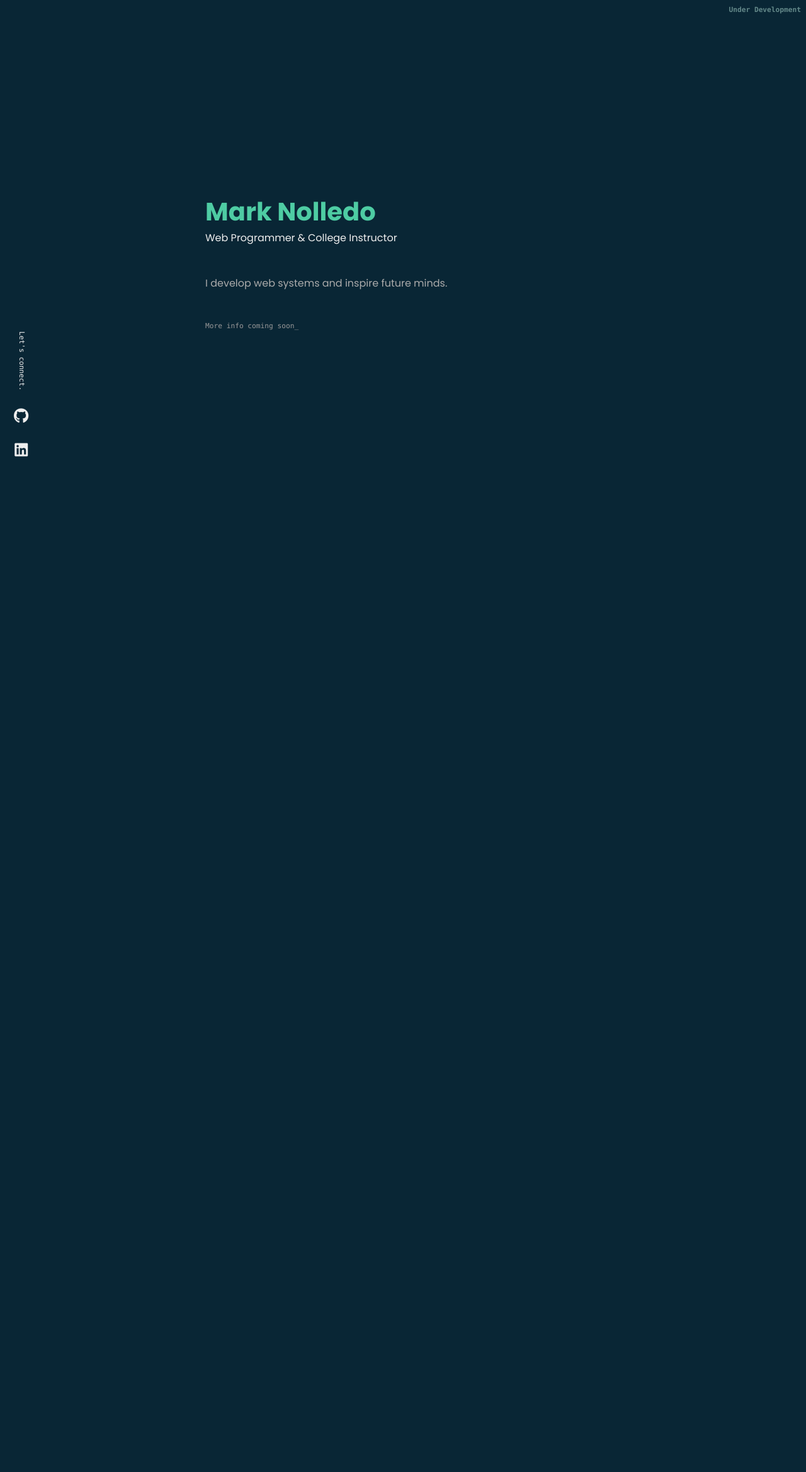
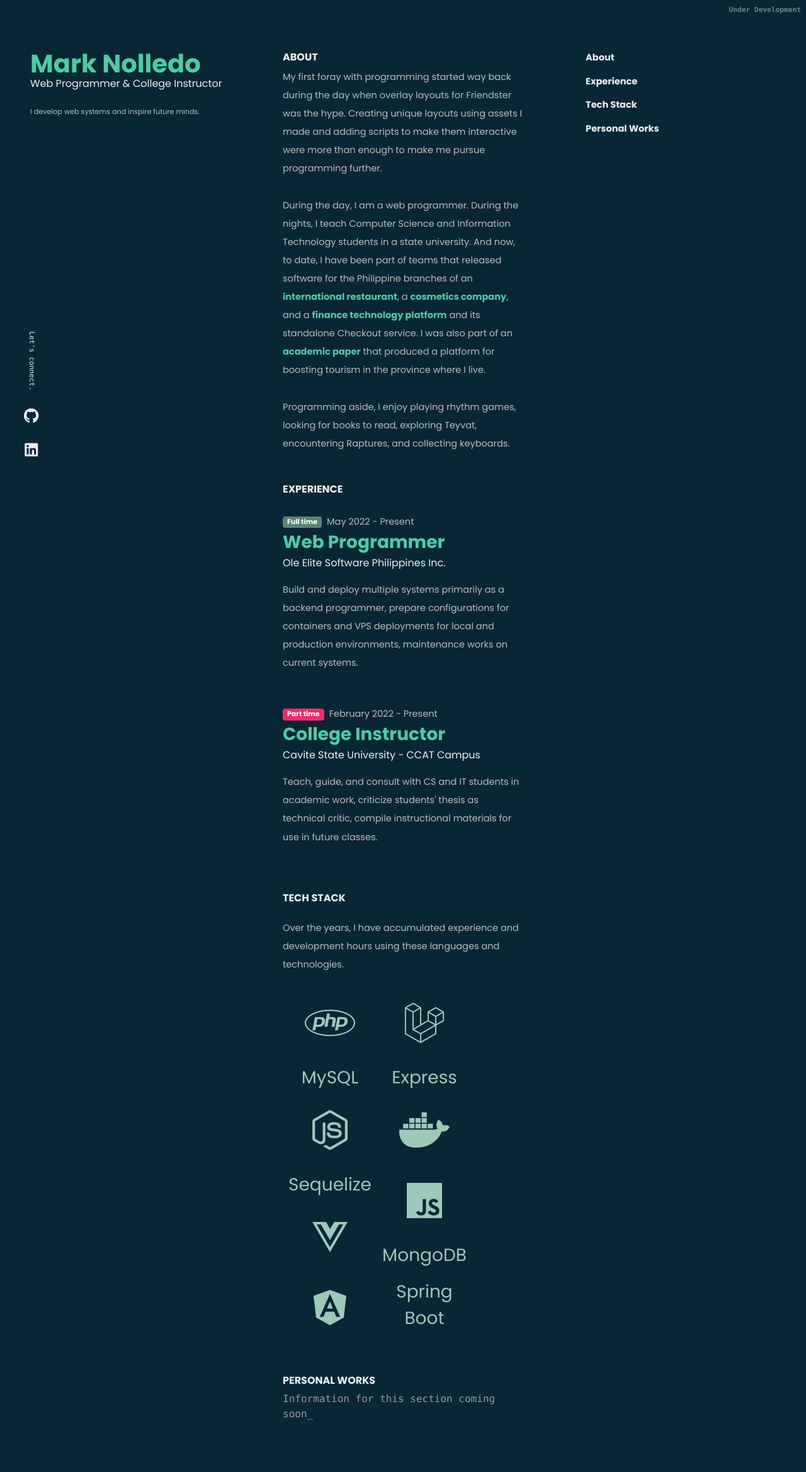
Before and after one commit to Mespeon/mrkn, a PHP site: page / in a window 1280 px wide. Shown: the whole page at 63% size. Before the commit the page ends 725 px from the top, so only its background shows below. Run offline with PHP 8.4, Linux system fonts and the light colour scheme.

Commit message:
- updated index file to include new content - updated multiple CSS files - added new CSS and script

```diff
--- a/assets/css/colors.css
+++ b/assets/css/colors.css
@@ -8,13 +8,20 @@
     --text-custom-secondary: #93b1a6;
     --text-custom-tertiary: #9ec8b9;
     --text-custom-light: #4ecca3;
+    --text-custom-light-complementary: #ef2b6b;
     --text-custom-dark: #183d3d;
     --text-custom-gray: #393e46;
     --text-custom-lightgray: #ababab;
     --text-custom-midgray: #999999;
     --text-custom-white: #eeeeee;
+    --text-custom-white-lower: #bcbcbc;
     /* Custom Colors */
     --steel-teal: #638889;
+    --mint-jelly: #4ecca3;
+    --cherry: #ef2b6b;
+    /* Custom Colors with Transparency */
+    --trans-mint-jelly: rgba(78, 204,163, 0.5);
+    --trans-cherry: rgba(239, 43, 107, 0.25);
 }
 
 .custom-bg-dark {
@@ -27,6 +34,10 @@
 
 .custom-bg-dark-gray {
     background-color: var(--bg-custom-dark-gray) !important;
+}
+
+.custom-bg-mint-jelly-transparency {
+    background-color: rgba(78, 204, 163, 0.5) !important;
 }
 
 .custom-text-primary {
@@ -43,6 +54,10 @@
 
 .custom-text-light {
     color: var(--text-custom-light) !important;
+}
+
+.custom-text-light-complementary {
+    color: var(--text-custom-light-complementary) !important;
 }
 
 .custom-text-dark {
@@ -65,6 +80,10 @@
     color: var(--text-custom-white) !important;
 }
 
+.custom-text-white-lower {
+    color: var(--text-custom-white-lower) !important;
+}
+
 .custom-color-steel-teal {
     color: var(--steel-teal) !important;
 }
--- a/assets/css/main.css
+++ b/assets/css/main.css
@@ -1,4 +1,5 @@
 @import url('https://fonts.googleapis.com/css2?family=Poppins:wght@100;300;400;600;700;800&display=swap');
+@import url('masonry.css');
 @import url('colors.css');
 @import url('text.css');
 
@@ -33,3 +34,54 @@ body {
     writing-mode: vertical-lr;
     text-orientation: sideways;
 }
+
+a.custom-link {
+    transition-duration: 0.25s;
+}
+
+a.custom-link:hover {
+    color: var(--text-custom-light-complementary) !important;
+}
+
+.experience-card {
+    transition-duration: 1s;
+    transition-timing-function: cubic-bezier(0.075, 0.82, 0.165, 1);
+    transform-origin: center;
+}
+
+.experience-card:hover {
+    /* padding: 1rem; */
+    background-color: var(--trans-cherry);
+    border: 1px solid var(--cherry);
+    border-radius: 0.5rem;
+    cursor: pointer;
+}
+
+.active {
+    font-weight: bold;
+    color: var(--mint-jelly) !important;
+}
+
+.fixed-nav-item a {
+    color: var(--text-custom-white);
+    transition-duration: 0.5s;
+    transition-timing-function: cubic-bezier(0.075, 0.82, 0.165, 1);
+    transform-origin: center;
+    text-decoration: none !important;
+}
+
+.fixed-nav-item a:hover {
+    color: var(--text-custom-light-complementary) !important;
+}
+
+.custom-steel-teal-pill {
+    background-color: var(--text-custom-primary) !important;
+}
+
+.custom-cherry-pill {
+    background-color: var(--cherry) !important;
+}
+
+#content-bar-container:last-child {
+    margin-bottom: 5rem;
+}
--- /dev/null
+++ b/assets/css/masonry.css
@@ -0,0 +1,13 @@
+/* .masonry-grid-item {
+    width: 150px;
+} */
+
+.masonry-grid-sizer,
+.masonry-grid-item {
+    display: flex;
+    flex-direction: row;
+    flex-wrap: wrap;
+    align-items: center;
+    justify-content: center;
+    width: 150px;
+}
--- a/assets/css/text.css
+++ b/assets/css/text.css
@@ -2,6 +2,8 @@
     --custom-fs-base: 1rem;
     --custom-fs-micro: calc(var(--custom-fs-base) * 0.7);
     --custom-fs-nano: calc(var(--custom-fs-base) * 0.6);
+    --custom-fs-double: calc(var(--custom-fs-base) * 4);
+    --custom-fs-quarter-rem: calc(var(--custom-fs-base) / 1.1);
 }
 
 .custom-icon-sm {
@@ -19,3 +21,11 @@
 .custom-fs-nano {
     font-size: var(--custom-fs-nano) !important;
 }
+
+.custom-fs-double {
+    font-size: var(--custom-fs-double) !important;
+}
+
+.custom-fs-quarter-rem {
+    font-size: var(--custom-fs-quarter-rem) !important;
+}
--- /dev/null
+++ b/assets/js/main.js
@@ -0,0 +1,24 @@
+// Enable tooltips everywhere.
+var tooltipTriggerList = [].slice.call(document.querySelectorAll('[data-bs-toggle="tooltip"]'))
+var tooltipList = tooltipTriggerList.map(function (tooltipTriggerEl) {
+  return new bootstrap.Tooltip(tooltipTriggerEl)
+});
+
+// jQuery block
+$(document).ready(function () {
+    // Initialize Masonry
+    $('.masonry-grid').masonry({
+        itemSelector: '.masonry-grid-item',
+        columnWidth: '.masonry-grid-sizer',
+        percentPosition: false
+    });
+
+    // $('.fixed-nav-item-link').click(e => {
+    //     const target = e.currentTarget;
+    //     // Remove active class from current active button.
+    //     $('.fixed-nav-item-link').removeClass('active');
+
+    //     // Then add the active class to the target.
+    //     $(target).addClass('active');
+    // });
+});
--- a/index.html
+++ b/index.html
@@ -16,15 +16,17 @@
 <body>
     <div class="pancake">
         <header>
-            <!-- To-do: add a responsive header -->
-            <div class="font-monospace float-end custom-color-steel-teal p-2 custom-fs-micro fw-bold">
-                Under Development
+            <div>
+                <!-- To-do: add a responsive header -->
+                <div class="font-monospace float-end custom-color-steel-teal p-2 custom-fs-micro fw-bold">
+                    Under Development
+                </div>
             </div>
         </header>
-        <main class="d-flex flex-wrap align-items-center justify-content-center">
+        <main class="d-flex flex-wrap align-items-center justify-content-center my-5">
             <!-- Connection buttons - hidden on xs/sm breakpoints -->
-            <div class="d-none d-md-block position-absolute bottom-0 start-0">
-                <div class="d-flex flex-column flex-wrap justify-content-center align-items-center fs-5 px-2 py-4">
+            <div class="d-none d-md-block position-fixed bottom-0 start-0">
+                <div class="d-flex flex-column flex-wrap justify-content-center align-items-center fs-5 px-4 py-4">
                     <div class="p-2 font-monospace custom-text-white custom-fs-micro"><span class="vertical-text">Let's connect.</span></div>
                     <div class="p-2">
                         <a href="https://github.com/Mespeon" target="_blank">
@@ -43,8 +45,9 @@
                     <div class="pb-1">&nbsp;</div>
                 </div>
             </div>
-            <div class="container-fluid d-flex flex-wrap align-items-center justify-content-center">
-                <div class="position-relative col-12 col-md-6">
+            <div class="col-12 col-md-6 container-fluid d-flex flex-wrap align-items-start justify-content-center">
+                <!-- Center-aligned main content -->
+                <!-- <div class="position-relative col-12 col-md-6">
                     <div class="position-absolute top-50 start-0 translate-middle-y">
                         <div class="col-12">
                             <div class="text-wrap fs-1 fw-bolder custom-text-light">Mark Nolledo</div>
@@ -52,6 +55,165 @@
                             <div class="text-wrap fs-6 fw-normal custom-text-lightgray mt-5 pe-5 pe-md-0">I develop web systems and inspire future minds.</div>
                             <div class="text-wrap custom-fs-micro fw-normal custom-text-midgray mt-5 font-monospace">More info coming soon_</div>
                         </div>
+                    </div>
+                </div> -->
+                <!-- Nameplate -->
+                <div class="d-none d-xl-block position-fixed start-0 ps-5">
+                    <div class="text-wrap fw-bolder fs-1 custom-text-light lh-1">Mark Nolledo</div>
+                    <div class="text-wrap fs-6 fw-normal custom-text-white">Web Programmer & College Instructor</div>
+                    <div class="text-wrap custom-fs-micro fw-normal custom-text-white-lower mt-4 pe-4 pe-md-0">I develop web systems and inspire future minds.</div>
+                    <!-- <div class="text-wrap custom-fs-micro fw-normal custom-text-midgray mt-5 font-monospace">More info coming soon_</div> -->
+                </div>
+                <div class="d-block d-xl-none col-12 col-lg-8 px-lg-3 ps-3">
+                    <div class="text-wrap fw-bolder fs-1 custom-text-light lh-1">Mark Nolledo</div>
+                    <div class="text-wrap fs-6 fw-normal custom-text-white">Web Programmer & College Instructor</div>
+                    <div class="text-wrap custom-fs-micro fw-normal custom-text-white-lower mt-4 pe-4 pe-md-0">I develop web systems and inspire future minds.</div>
+                    <!-- <div class="text-wrap custom-fs-micro fw-normal custom-text-midgray mt-5 font-monospace">A</div> -->
+                </div>
+                <!-- Navigation -->
+                <div class="d-none d-xl-block position-fixed end-0 pe-4">
+                    <div class="vertical-fixed-nav d-flex flex-col flex-wrap align-items-center justify-content-center text-start custom-fs-quarter-rem">
+                        <div class="fixed-nav-item col-12 mb-3">
+                            <a href="#" class="fixed-nav-item-link fw-bold">About</a>
+                        </div>
+                        <div class="fixed-nav-item col-12 mb-3">
+                            <a href="#experience" class="fixed-nav-item-link fw-bold">Experience</a>
+                        </div>
+                        <div class="fixed-nav-item col-12 mb-3">
+                            <a href="#stack" class="fixed-nav-item-link fw-bold">Tech Stack</a>
+                        </div>
+                        <div class="fixed-nav-item col-12 mb-3">
+                            <a href="#works" class="fixed-nav-item-link fw-bold">Personal Works</a>
+                        </div>
+                    </div>
+                    <!-- <ul class="nav">
+                        <li class="nav-item">
+                            <a class="nav-link ps-0 pe-4" href="#">About</a>
+                        </li> -->
+                        <!-- <li class="nav-item">
+                            <a class="nav-link ps-0 pe-4" href="#techstacks">Tech Stacks</a>
+                        </li> -->
+                        <!-- <li class="nav-item">
+                            <a class="nav-link ps-0 pe-4" href="#experience">Experience</a>
+                        </li>
+                    </ul> -->
+                </div>
+                <!-- Descriptions -->
+                <div id="content-bar-container" class="col-12 col-lg-9 px-0 py-4 px-lg-4 py-md-0 mt-5 mt-xl-0">
+                    <!-- Content -->
+                    <!-- About -->
+                    <div id="about-container" class="col-12 text-wrap px-3">
+                        <h2 id="#" class="custom-text-white fs-6 fw-bold text-uppercase">About</h2>
+                        <p class="custom-fs-quarter-rem custom-text-white-lower text-break lh-lg">
+                            My first foray with programming started way back during the day when overlay layouts for Friendster was the hype. Creating unique layouts using assets I made and adding scripts to make them interactive were more than enough to make me pursue programming further.
+                            <br/><br/>
+                            During the day, I am a web programmer. During the nights, I teach Computer Science and Information Technology students in a state university.
+                            And now, to date, I have been part of teams that released software for the Philippine branches of an <a href="https://tiongbahru.ph/" target="_blank" class="custom-link fw-bold custom-text-light text-decoration-none" data-bs-toggle="tooltip" data-bs-placement="top" title="Tiong Bahru Philippines">international restaurant</a>,
+                            a <a href="https://psphbeauty.com/psph/" target="_blank" class="custom-link fw-bold custom-text-light text-decoration-none" data-bs-toggle="tooltip" data-bs-placement="top" title="PSPH Beauty">cosmetics company</a>,
+                            and a <a href="" class="custom-link fw-bold custom-text-light text-decoration-none" data-bs-toggle="tooltip" data-bs-placement="top" title="Ole Platform">finance technology platform</a> and its standalone Checkout service.
+                            I was also part of an <a href="" class="custom-link fw-bold custom-text-light text-decoration-none" data-bs-toggle="tooltip" data-bs-placement="top" title="Addressing the Business Disruption Through the Development and Pilot Testing of Caviturismo: A Web Portal for Cavite Tourism">academic paper</a> that produced a platform for boosting tourism in the province where I live.
+                            <br/><br/>
+                            Programming aside, I enjoy playing rhythm games, looking for books to read, exploring Teyvat, encountering Raptures, and collecting keyboards.
+                        </p>
+                    </div>
+                    <!-- Experience -->
+                    <div id="experience-container" class="col-12 text-wrap mt-5 px-2">
+                        <h2 id="experience" class="custom-text-white fs-6 fw-bold text-uppercase ms-2">Experience</h2>
+                        <a href="https://oesph.io" class="text-decoration-none" target="_blank">
+                            <div class="experience-card my-4 text-break p-2">
+                                <div class="custom-fs-quarter-rem custom-text-white-lower d-flex align-items-center"><span class="badge custom-steel-teal-pill me-2">Full time</span> May 2022 - Present</div>
+                                <div class="fs-3 fw-bold custom-text-light">Web Programmer</div>
+                                <div class="fs-6 custom-text-white">Ole Elite Software Philippines Inc.</div>
+                                <p class="custom-fs-quarter-rem custom-text-white-lower text-break mt-3 lh-lg">
+                                    Build and deploy multiple systems primarily as a backend programmer, prepare configurations for containers and VPS deployments for local and production environments, maintenance works on current systems.
+                                </p>
+                            </div>
+                        </a>
+                        <a href="https://cvsu-rosario.edu.ph/" class="text-decoration-none" target="_blank">
+                            <div class="experience-card my-4 text-break p-2">
+                                <div class="custom-fs-quarter-rem custom-text-white-lower d-flex align-items-center"><span class="badge custom-cherry-pill me-2">Part time</span> February 2022 - Present</div>
+                                <div class="fs-3 fw-bold custom-text-light">College Instructor</div>
+                                <div class="fs-6 custom-text-white">Cavite State University - CCAT Campus</div>
+                                <p class="custom-fs-quarter-rem custom-text-white-lower text-break mt-3 lh-lg">
+                                    Teach, guide, and consult with CS and IT students in academic work, criticize students' thesis as technical critic, compile instructional materials for use in future classes.
+                                </p>
+                            </div>
+                        </a>
+                    </div>
+                    <!-- Tech Stack -->
+                    <div id="techstack-container" class="col-12 text-wrap mt-5 px-3">
+                        <h2 id="stack" class="custom-text-white fs-6 fw-bold text-uppercase">Tech Stack</h2>
+                        <p class="custom-fs-quarter-rem custom-text-white-lower text-break my-4 lh-lg">
+                            Over the years, I have accumulated experience and development hours using these languages and technologies.
+                        </p>
+                        <div class="masonry-grid">
+                            <div class="masonry-grid-sizer">&nbsp;</div>
+                            <div class="masonry-grid-item custom-fs-double">
+                                <div class="p-2">
+                                    <i class="fa-brands fa-php"></i>
+                                </div>
+                            </div>
+                            <div class="masonry-grid-item custom-fs-double">
+                                <div class="p-2">
+                                    <i class="fa-brands fa-laravel"></i>
+                                </div>
+                            </div>
+                            <div class="masonry-grid-item fs-3">
+                                <div class="p-2">
+                                    MySQL
+                                </div>
+                            </div>
+                            <div class="masonry-grid-item fs-3">
+                                <div class="p-2 text-center">
+                                    Express
+                                </div>
+                            </div>
+                            <div class="masonry-grid-item custom-fs-double">
+                                <div class="p-2">
+                                    <i class="fa-brands fa-node-js"></i>
+                                </div>
+                            </div>
+                            <div class="masonry-grid-item custom-fs-double">
+                                <div class="p-2">
+                                    <i class="fa-brands fa-docker"></i>
+                                </div>
+                            </div>
+                            <div class="masonry-grid-item fs-3">
+                                <div class="p-2">
+                                    Sequelize
+                                </div>
+                            </div>
+                            <div class="masonry-grid-item custom-fs-double">
+                                <div class="p-2">
+                                    <i class="fa-brands fa-js"></i>
+                                </div>
+                            </div>
+                            <div class="masonry-grid-item custom-fs-double">
+                                <div class="p-2">
+                                    <i class="fa-brands fa-vuejs"></i>
+                                </div>
+                            </div>
+                            <div class="masonry-grid-item fs-3">
+                                <div class="p-2">
+                                    MongoDB
+                                </div>
+                            </div>
+                            <div class="masonry-grid-item custom-fs-double">
+                                <div class="p-2">
+                                    <i class="fa-brands fa-angular"></i>
+                                </div>
+                            </div>
+                            <div class="masonry-grid-item fs-3">
+                                <div class="p-2 text-center">
+                                    Spring Boot
+                                </div>
+                            </div>
+                        </div>
+                    </div>
+                    <!-- Personal Works -->
+                    <div id="works-container" class="col-12 text-wrap mt-5 px-3">
+                        <h2 id="works" class="custom-text-white fs-6 fw-bold text-uppercase">Personal Works</h2>
+                        <div class="fs-6 font-monospace custom-text-midgray">Information for this section coming soon_</div>
                     </div>
                 </div>
             </div>
@@ -79,6 +241,10 @@
             </div>
         </footer>
     </div>
+    <!-- Scripts -->
+    <script src="https://code.jquery.com/jquery-3.7.1.min.js" integrity="sha256-/JqT3SQfawRcv/BIHPThkBvs0OEvtFFmqPF/lYI/Cxo=" crossorigin="anonymous"></script>
     <script src="https://cdn.jsdelivr.net/npm/bootstrap@5.1.3/dist/js/bootstrap.bundle.min.js" integrity="sha384-ka7Sk0Gln4gmtz2MlQnikT1wXgYsOg+OMhuP+IlRH9sENBO0LRn5q+8nbTov4+1p" crossorigin="anonymous"></script>
+    <script src="https://unpkg.com/masonry-layout@4/dist/masonry.pkgd.min.js"></script>
+    <script src="assets/js/main.js" async></script>
 </body>
 </html>
```
